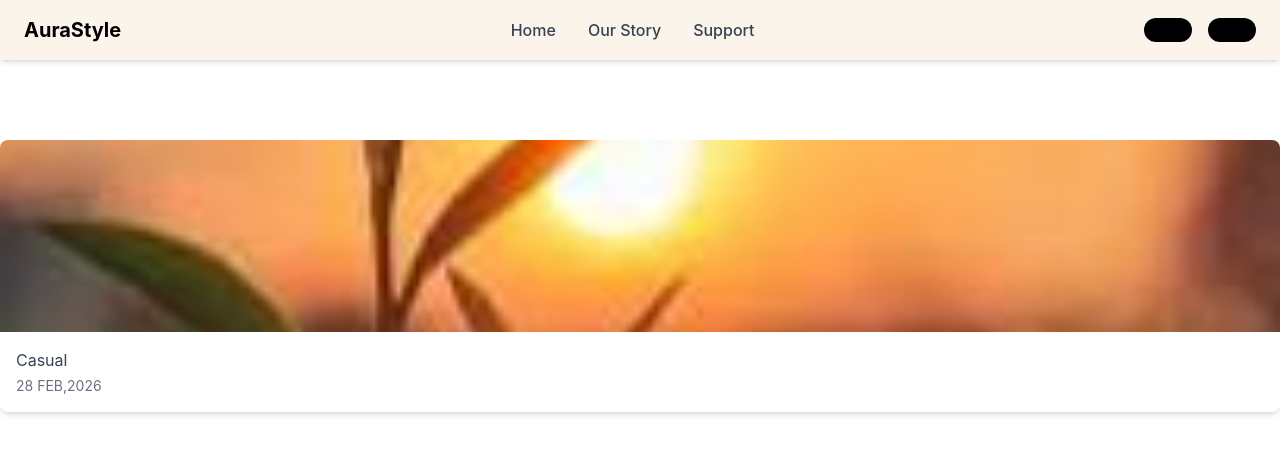
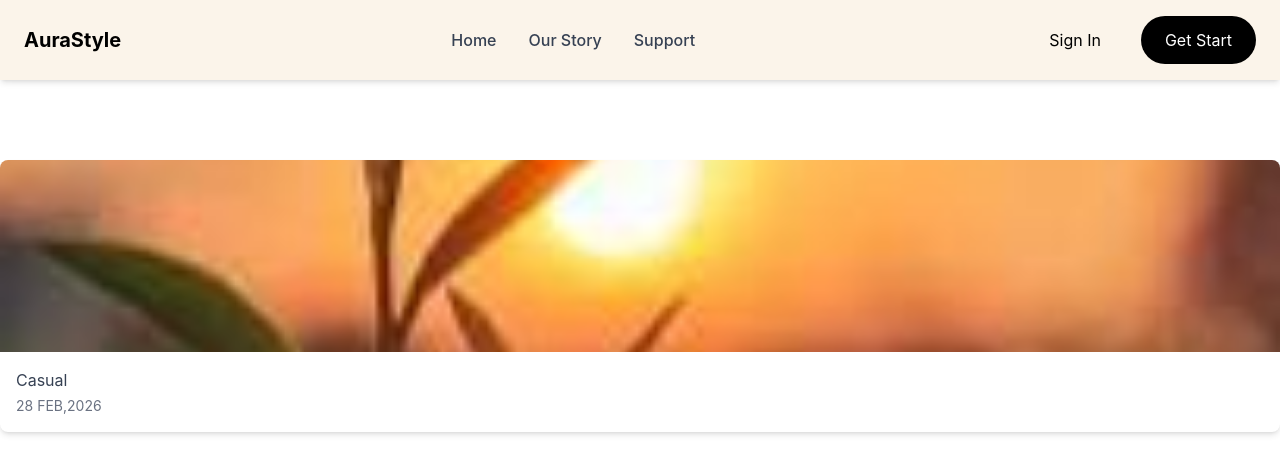
Before and after one commit to dhruvi278/Aura-Style, a React (Vite) app: page / in a window 1280 px wide. Shown: the top 474 px of the page. Built offline with nearby package versions, Linux system fonts and the light colour scheme; a web font is replaced by a local one.

Commit message:
Update Navbar buttons

```diff
--- a/src/components/Button.jsx
+++ b/src/components/Button.jsx
@@ -3,7 +3,9 @@ function Button({ children,type, onClick, variant = "primary", className }) {
     const styles = {
         primary: "bg-black text-white",
         secondray: "bg-[#ECB613] text-black",
-        whiten: "bg-white text-black border"
+        whiten: "bg-white text-black border",
+        signin: "bg-none"
+
     }
     return (
         <button type={type} onClick={onClick}
--- a/src/components/Navbar.jsx
+++ b/src/components/Navbar.jsx
@@ -56,15 +56,18 @@ function Navbar() {
                         </li>
                     </ul>
 
-                    <div className="hidden md:flex gap-4">
+                    <div className="hidden md:flex gap-4 ">
                         <Button
-                            text="Sign In"
-                            className="hover:underline cursor-pointer transition-colors duration-200"
+                            children="Sign In"
+                            // className="hover:underline cursor-pointer transition-colors duration-200"
+                            variant="signin"
+                            // className="bg-[#faf2e5]"
                         />
 
                         <Button
-                            text="Get Start"
-                            className="bg-black rounded-3xl px-5 py-2 text-white hover:bg-gray-900 cursor-pointer transition-colors duration-200"
+                            type="submit"
+                            children="Get Start"
+                            variant="primary"
                         />
                     </div>
 
@@ -89,12 +92,12 @@ function Navbar() {
 
             <div
                 ref={sidebarRef}
-                className={`md:hidden fixed  right-0 h-screen w-[220px] bg-[#faf2e5]/90 backdrop-blur-md p-6
-                z-50 transform transition-transform duration-300 shadow-lg
+                className={`md:hidden fixed  right-0 h-screen w-[220px] bg-[#faf2e5]/80 backdrop-blur-md p-6
+                z-50 transform transition-transform duration-300 shadow-lg flex flex-col justify-between
                 ${isOpen ? "translate-x-0" : "translate-x-full"}`}
             >
 
-                <ul className="flex flex-col gap-6 text-gray-700 font-medium mt-10">
+                <ul className="flex flex-col gap-6 text-gray-700 font-medium ">
 
                     <li className="hover:text-black hover:scale-105 cursor-pointer transition-all duration-200">
                         Home
@@ -108,21 +111,20 @@ function Navbar() {
                         Support
                     </li>
 
-                    <li>
+                </ul>
+                <div className="mb-15 pt-2 border-t border-[#c0c0b391] text-center">
                         <Button
-                            text="Sign In"
-                            className="hover:scale-105 transition-all duration-200"
+                            children="Sign In"
+                            //className="hover:scale-105 transition-all duration-200"
+                            variant="signin"
                         />
-                    </li>
 
-                    <li>
                         <Button
-                            text="Get Start"
-                            className="bg-black text-white rounded-3xl px-5 py-2 hover:bg-gray-900 hover:scale-105 transition-all duration-200"
+                            children="Get Start"
+                            //className="bg-black text-white rounded-3xl px-5 py-2 hover:bg-gray-900 hover:scale-105 transition-all duration-200"
+                            variant="primary"
                         />
-                    </li>
-
-                </ul>
+                </div>
 
             </div>
         </>
--- a/src/components/TitleText.jsx
+++ b/src/components/TitleText.jsx
@@ -12,4 +12,4 @@ function TitleText({
     )
 }
 
-export default TitleText
+export default TitleText;
```
